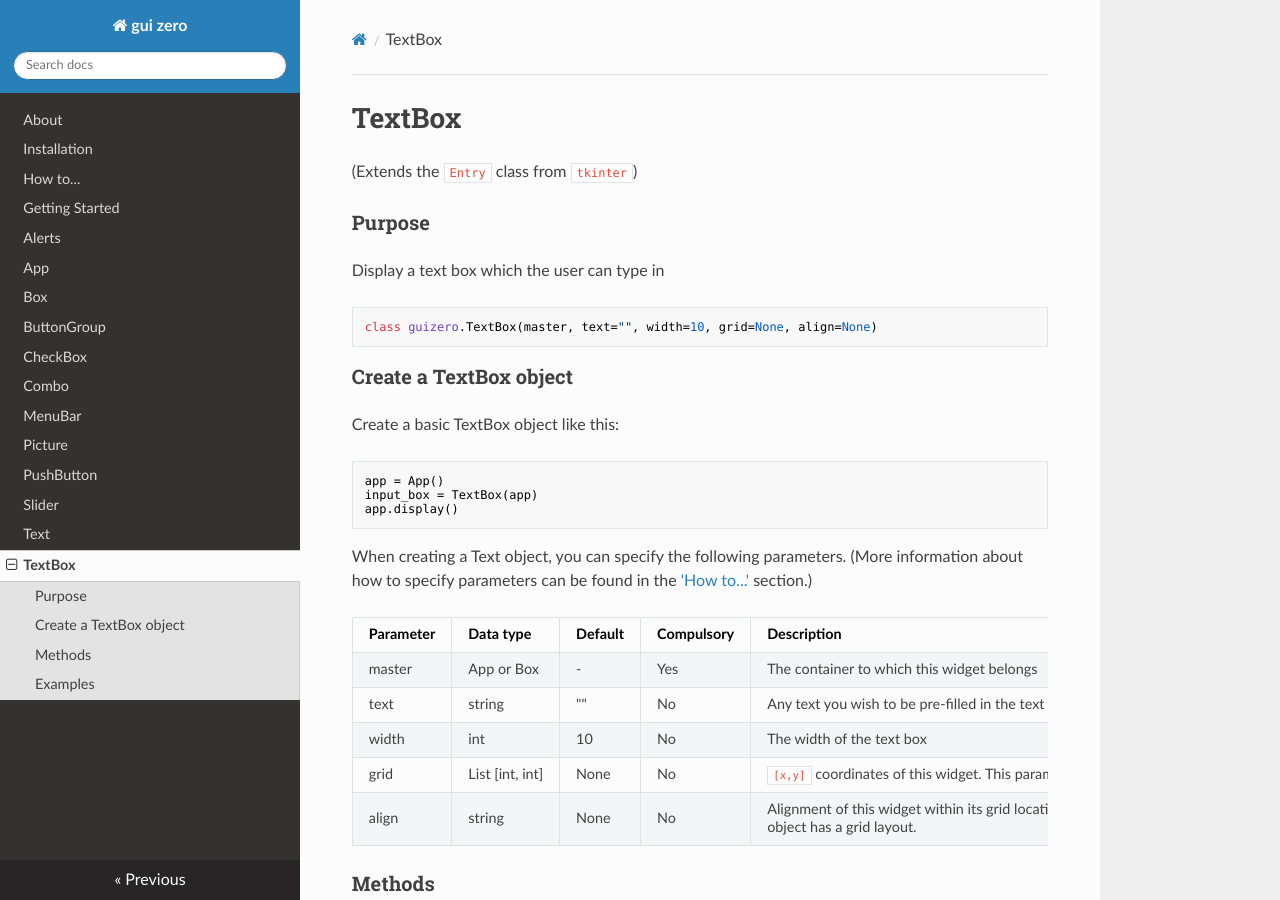
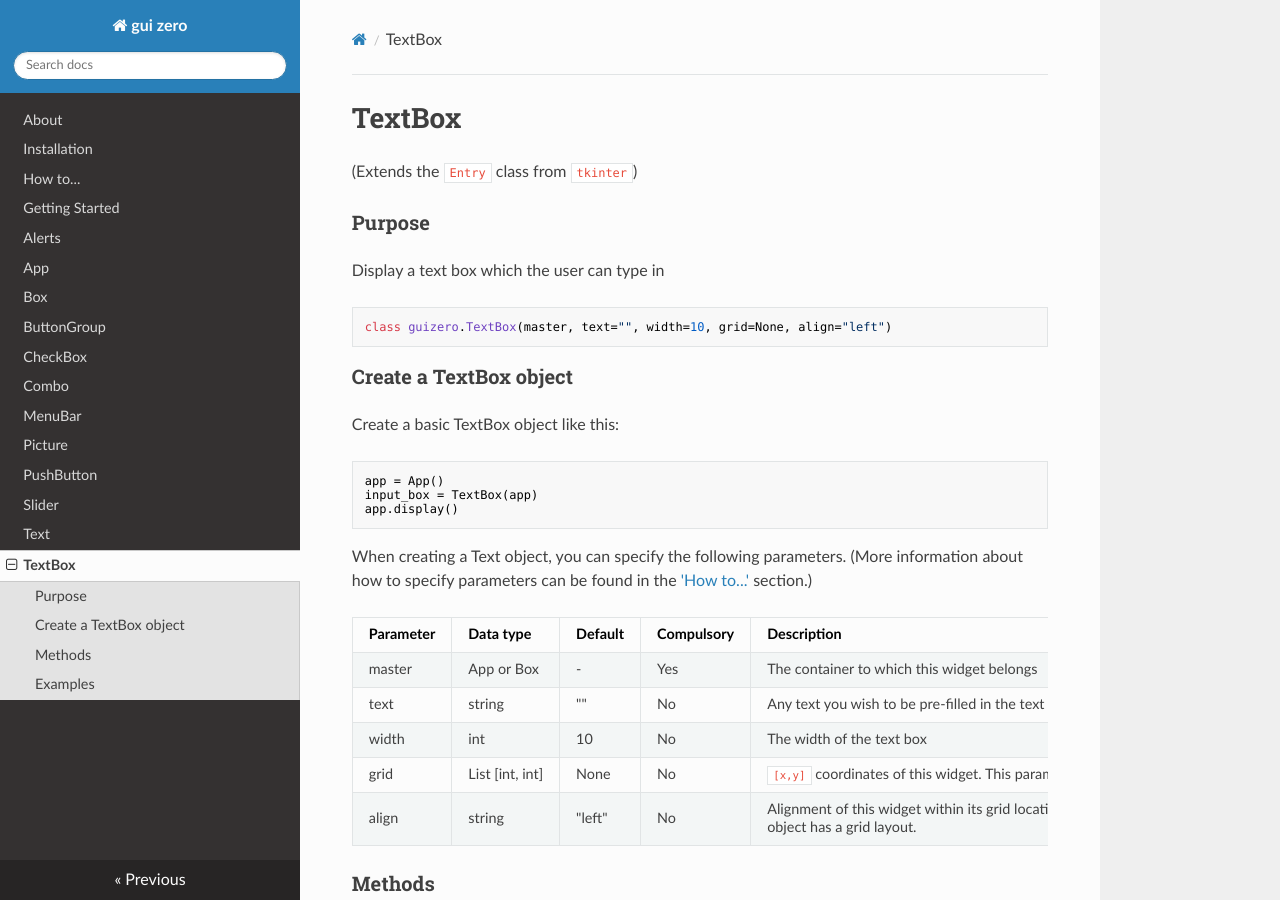
Before and after one commit to lawsie/guizero, an MkDocs documentation site: the page built from docs-src/docs/textbox.md, in a window 1280 px wide and 900 px high. Built offline with MkDocs 1.6.1, drawn with Linux system fonts in a browser that asks for light colours; nearby versions of some CDN libraries; old or Windows-style settings are respelled for this version of MkDocs.

Commit message:
Align text/textbox to left by default for nicer forms

````diff
--- a/docs-src/docs/textbox.md
+++ b/docs-src/docs/textbox.md
@@ -6,7 +6,7 @@
 Display a text box which the user can type in
 
 ```
-class guizero.TextBox(master, text="", width=10, grid=None, align=None)
+class guizero.TextBox(master, text="", width=10, grid=None, align="left")
 ```
 
 ### Create a TextBox object
@@ -28,7 +28,7 @@ When creating a Text object, you can specify the following parameters. (More inf
 | text   | string    | ""  | No         | Any text you wish to be pre-filled in the text box |
 | width   | int    | 10     | No         | The width of the text box|
 | grid   | List [int, int]   | None     | No         | `[x,y]` coordinates of this widget. This parameter is only required if the `master` object has a grid layout. |
-| align   | string     | None     | No         | Alignment of this widget within its grid location. Possible values: `"top"`, `"bottom"`, `"left"`, `"right"`. This parameter is only required if the `master` object has a grid layout.  |
+| align   | string     | "left"     | No         | Alignment of this widget within its grid location. Possible values: `"top"`, `"bottom"`, `"left"`, `"right"`. This parameter is only required if the `master` object has a grid layout.  |
 
 
 ### Methods
````
Also changed, not shown: docs-src/docs/text.md (+2 -2 lines), 2 other files.
